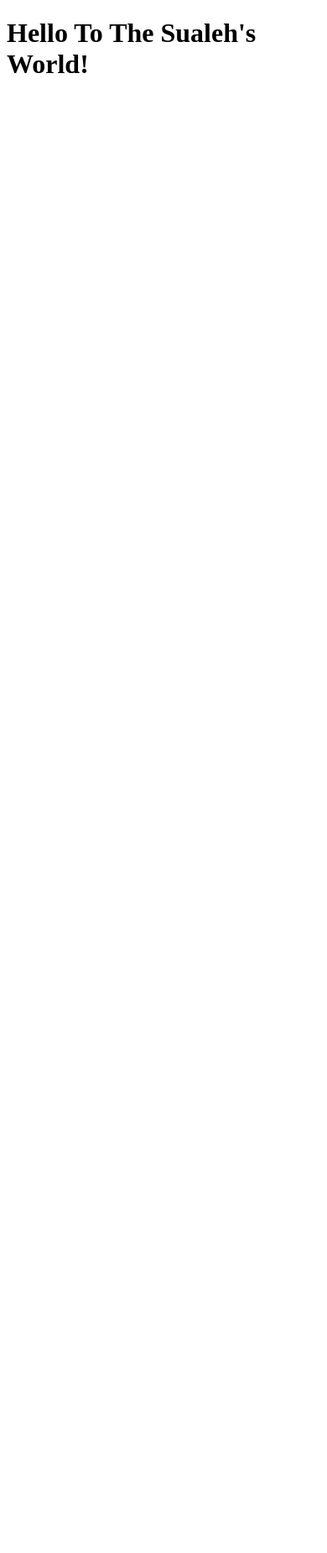
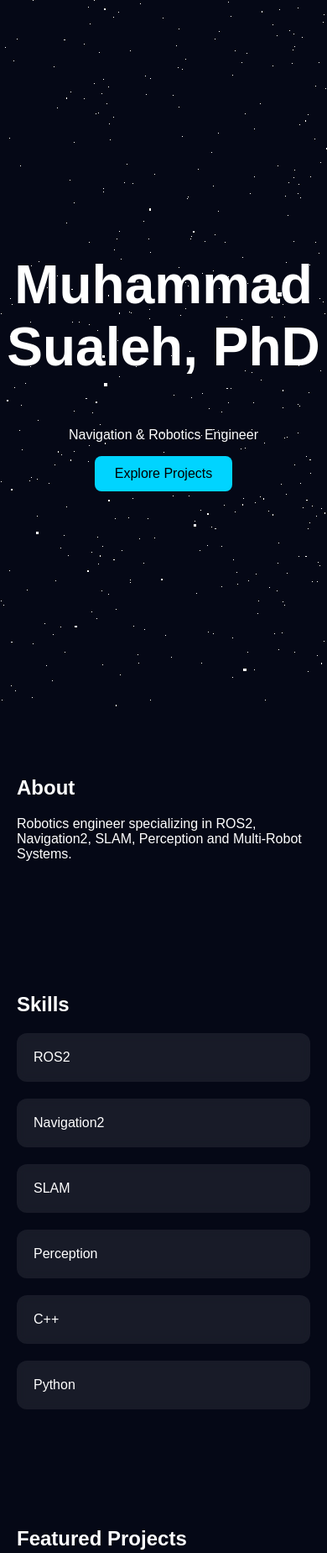
Before and after one commit to er-sualeh/er-sualeh.github.io, a plain HTML site: page index.html in a window 390 px wide. Shown: the top 1849 px of the page at 84% size. Before the commit the page ends 844 px from the top, so only its background shows below. Drawn offline with nearby package versions, Linux system fonts and the light colour scheme.

Commit message:
First page

```diff
--- a/index.html
+++ b/index.html
@@ -1,6 +1,59 @@
 <!DOCTYPE html>
-<html>
+<html lang="en">
+<head>
+<meta charset="UTF-8">
+<meta name="viewport" content="width=device-width, initial-scale=1.0">
+<title>Muhammad Sualeh | Robotics Engineer</title>
+<link rel="stylesheet" href="style.css">
+<script src="https://cdnjs.cloudflare.com/ajax/libs/three.js/r128/three.min.js"></script>
+</head>
 <body>
-    <h1>Hello To The Sualeh's World!</h1>
+<canvas id="bg"></canvas>
+
+<header class="hero">
+<h1>Muhammad Sualeh, PhD</h1>
+<p>Navigation & Robotics Engineer</p>
+<a href="#projects" class="btn">Explore Projects</a>
+</header>
+
+<section>
+<h2>About</h2>
+<p>Robotics engineer specializing in ROS2, Navigation2, SLAM, Perception and Multi‑Robot Systems.</p>
+</section>
+
+<section>
+<h2>Skills</h2>
+<div class="grid">
+<div class="card">ROS2</div>
+<div class="card">Navigation2</div>
+<div class="card">SLAM</div>
+<div class="card">Perception</div>
+<div class="card">C++</div>
+<div class="card">Python</div>
+</div>
+</section>
+
+<section id="projects">
+<h2>Featured Projects</h2>
+<div class="grid">
+<div class="card">Multi‑Robot Navigation Framework</div>
+<div class="card">Commercial Service Robots</div>
+<div class="card">Semantic Dynamic SLAM</div>
+<div class="card">Visual‑LiDAR Perception</div>
+</div>
+</section>
+
+<section>
+<h2>Terminal</h2>
+<pre>
+$ whoami
+Muhammad Sualeh
+Navigation Engineer
+ROS2 | Nav2 | SLAM
+STATUS: ACTIVE
+</pre>
+</section>
+
+<script src="script.js"></script>
 </body>
 </html>
--- /dev/null
+++ b/script.js
@@ -0,0 +1,13 @@
+const scene=new THREE.Scene();
+const camera=new THREE.PerspectiveCamera(75,window.innerWidth/window.innerHeight,0.1,1000);
+const renderer=new THREE.WebGLRenderer({canvas:document.getElementById('bg'),alpha:true});
+renderer.setSize(window.innerWidth,window.innerHeight);
+const geometry=new THREE.BufferGeometry();
+const verts=[];
+for(let i=0;i<3000;i++){verts.push((Math.random()-0.5)*50,(Math.random()-0.5)*50,(Math.random()-0.5)*50);}
+geometry.setAttribute('position',new THREE.Float32BufferAttribute(verts,3));
+const points=new THREE.Points(geometry,new THREE.PointsMaterial({size:0.05}));
+scene.add(points);
+camera.position.z=10;
+function animate(){requestAnimationFrame(animate);points.rotation.y+=0.0008;points.rotation.x+=0.0003;renderer.render(scene,camera);}
+animate();
--- /dev/null
+++ b/style.css
@@ -0,0 +1,8 @@
+body{margin:0;background:#050816;color:#fff;font-family:Arial,sans-serif}
+#bg{position:fixed;top:0;left:0;width:100%;height:100%;z-index:-1}
+.hero{height:100vh;display:flex;flex-direction:column;justify-content:center;align-items:center;text-align:center}
+h1{font-size:4rem}
+.btn{padding:12px 24px;background:#00d4ff;color:#000;text-decoration:none;border-radius:8px}
+section{max-width:1000px;margin:auto;padding:60px 20px}
+.grid{display:grid;grid-template-columns:repeat(auto-fit,minmax(220px,1fr));gap:20px}
+.card{background:rgba(255,255,255,.08);padding:20px;border-radius:12px;backdrop-filter:blur(6px)}
```
